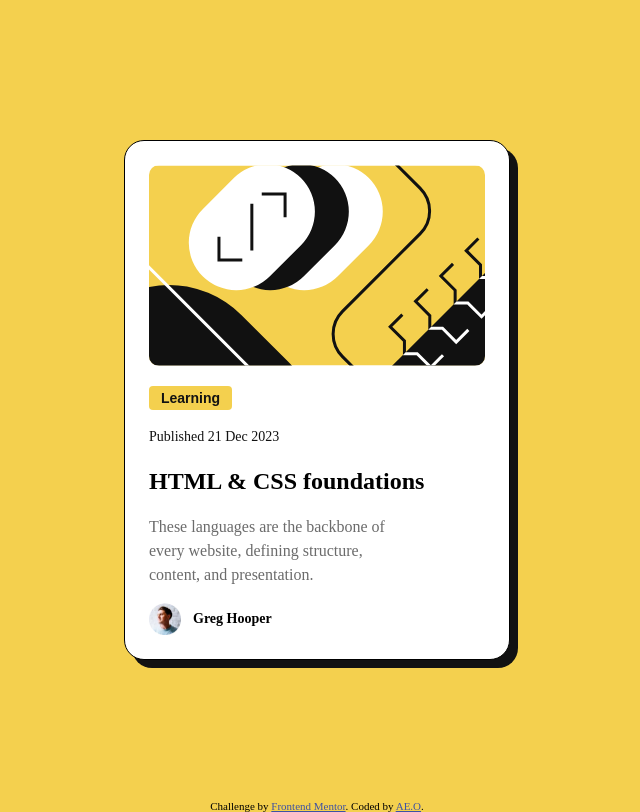
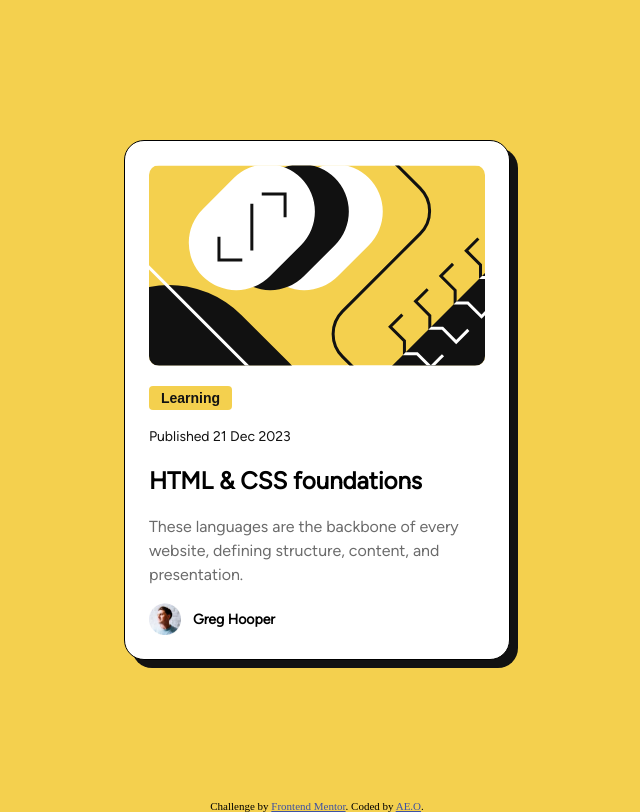
Before and after one commit to Jayfx24/FM-blogPreview, a plain HTML site: page index.html in a window 1280 px wide. Shown: the whole page, without its empty margins (323-963 px from the left). Drawn offline with Linux system fonts and the light colour scheme; the site is published under a folder, as on GitHub Pages, so addresses that start at the root find nothing.

Commit message:
Fixed Font

```diff
--- a/style.css
+++ b/style.css
@@ -1,6 +1,6 @@
 @font-face {
     font-family: 'Figtree';
-    src: url('/assets/fonts/Figtree-VariableFont_wght.ttf')format('truetype');
+    src: url('assets/fonts/Figtree-VariableFont_wght.ttf')format('truetype');
     font-weight: normal;
     font-style: normal;
 }
```
